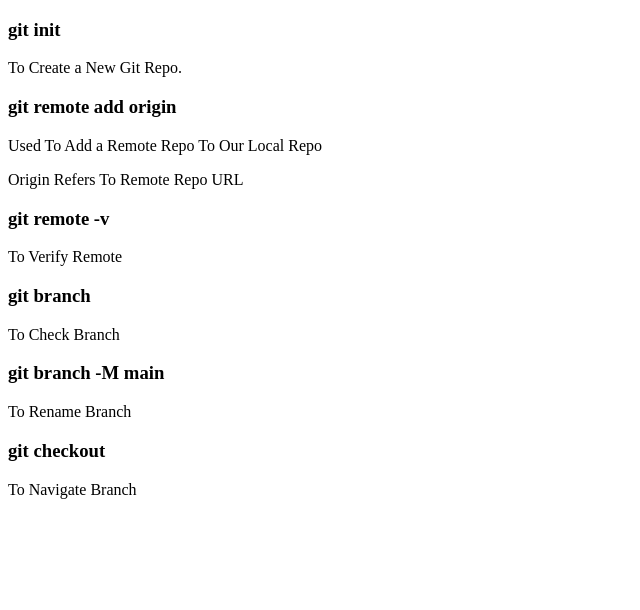
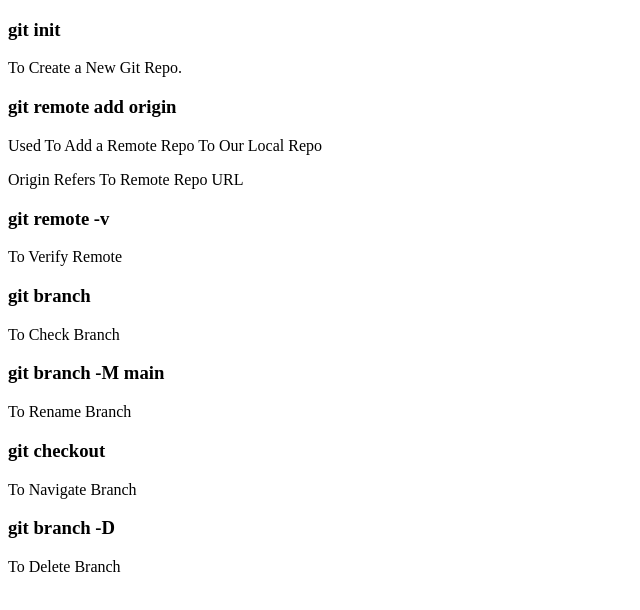
Before and after one commit to engineeramitkumar/localrepo, a plain HTML site: page localrepo/index.html in a window 1280 px wide. Shown: the whole page, without its empty margins (0-640 px from the left). Drawn offline with Linux system fonts and the light colour scheme.

Commit message:
delete branch

```diff
--- a/localrepo/index.html
+++ b/localrepo/index.html
@@ -24,5 +24,8 @@
 
     <h3>git checkout <Branch Name></h3>
     <p>To Navigate Branch</p>
+
+    <h3>git branch -D <Branch Name></h3>
+    <p>To Delete Branch</p>
 </body>
 </html>
```
